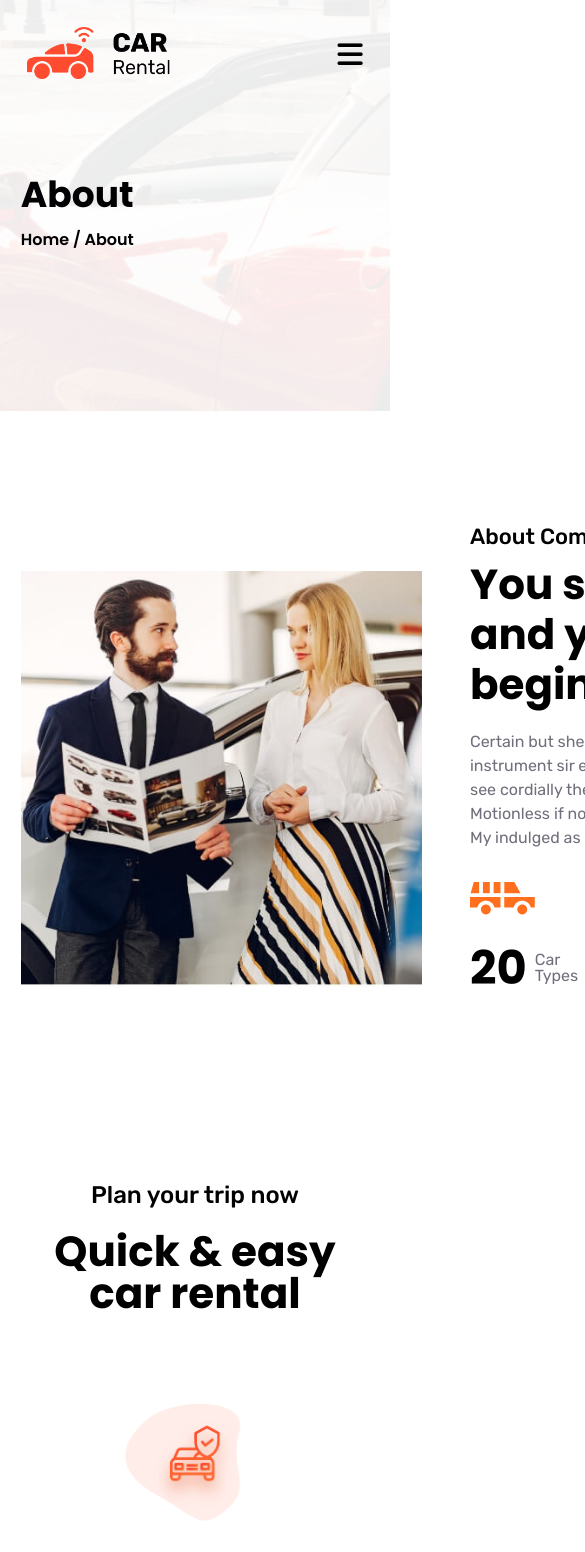
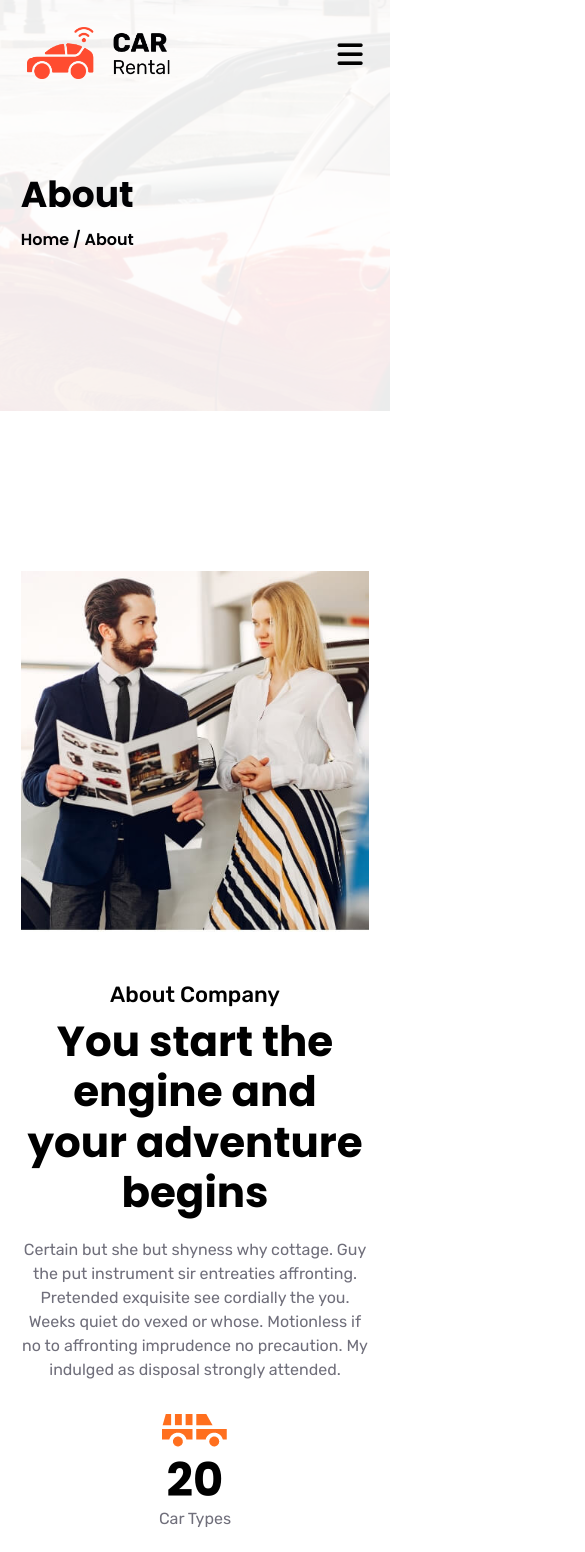
Before and after one commit to mirandalucas52/car-rental, a React (Create React App) app: page /about in a window 390 px wide. Shown: the top 1552 px of the page, 585 px wide, since content can reach past the window. Built offline with nearby package versions, Linux system fonts and the light colour scheme.

Commit message:
responsive full done

```diff
--- a/src/components/About-Company/About-Company.css
+++ b/src/components/About-Company/About-Company.css
@@ -59,3 +59,41 @@
     color: #706f7b;
     font-family: "Rubik";
 }
+
+@media (max-width: 960px) {
+    .aboutMainFlex {
+        flex-direction: column;
+        text-align: center;
+        max-width: 30.5rem;
+        align-items: center;
+        gap: 6rem;
+        width: auto;
+    }
+
+    .aboutIcons div {
+        text-align: left;
+    }
+}
+
+@media (max-width: 530px) {
+    .aboutIcons {
+        flex-direction: column;
+        align-items: center;
+    }
+
+    .aboutIcons span {
+        display: flex;
+        flex-direction: column;
+        margin-top: 0.4rem;
+        margin-bottom: 3rem;
+    }
+
+    .aboutIcons div {
+        text-align: center;
+    }
+
+    .aboutMainImg {
+        height: auto;
+        width: 100%;
+    }
+}
--- a/src/components/Book-Car/Book-Car.css
+++ b/src/components/Book-Car/Book-Car.css
@@ -39,8 +39,20 @@
 
 .bookCarText p:nth-child(2) {
     color: var(--orange-color);
+    white-space: nowrap;
 }
 
 .bookCarText i {
     font-size: 1.7rem;
 }
+
+@media (max-width: 750px) {
+    .bookCar {
+        padding: 0.4rem;
+    }
+    .bookCarText {
+        flex-direction: column;
+        gap: 1.5rem;
+        text-align: center;
+    }
+}
--- a/src/components/Client-Testimonials/Client-Testimonials.css
+++ b/src/components/Client-Testimonials/Client-Testimonials.css
@@ -113,3 +113,9 @@
         width: auto;
     }
 }
+
+@media (max-width: 470px) {
+    .quotes-icon {
+        display: none;
+    }
+}
--- a/src/components/Contact-Component/Contact.css
+++ b/src/components/Contact-Component/Contact.css
@@ -3,9 +3,15 @@ textarea {
 }
 
 .contactContainer {
-    display: flex;
+    margin: 0 auto;
+    max-width: 1300px;
+    padding: 0 1.3rem;
+}
+
+.contactContainerGrid {
+    display: grid;
+    grid-template-columns: 1fr 1fr;
     margin: 6.5rem auto 10.5rem auto;
-    max-width: 1250px;
     justify-content: space-between;
     background-image: url("https://zupimages.net/up/23/34/grt9.png");
 }
@@ -48,7 +54,6 @@ textarea {
 .contactContainer form {
     display: flex;
     flex-direction: column;
-    width: 38rem;
 }
 
 .contactContainer form label {
@@ -93,3 +98,13 @@ textarea {
 .contactContainer form button:hover {
     box-shadow: 0 10px 15px 0 rgba(193, 57, 30, 0.539);
 }
+
+@media (max-width: 950px) {
+    .contactContainerGrid {
+        grid-template-columns: 1fr;
+        text-align: center;
+    }
+    .contactText {
+        margin: 0 auto 3rem auto;
+    }
+}
--- a/src/components/Contact-Component/index.jsx
+++ b/src/components/Contact-Component/index.jsx
@@ -3,12 +3,13 @@ import "./Contact.css";
 function ContactComponent() {
     return (
         <div className="contactContainer">
+            <div className="contactContainerGrid">
                 <div className="contactText">
                     <h1>Need additional information?</h1>
                     <p>
-                    A multifaceted professional skilled in multiple fields of
-                    research, development as well as a learning specialist. Over
-                    15 years of experience.
+                        A multifaceted professional skilled in multiple fields
+                        of research, development as well as a learning
+                        specialist. Over 15 years of experience.
                     </p>
                     <div className="contactInfos">
                         <a href="/">
@@ -40,10 +41,11 @@ function ContactComponent() {
                     </label>
                     <textarea placeholder="Write Here..."></textarea>
                     <button>
-                    <i class="fa-solid fa-envelope-open-text"></i>&nbsp; Send
-                    Message
+                        <i class="fa-solid fa-envelope-open-text"></i>&nbsp;
+                        Send Message
                     </button>
                 </form>
+            </div>
         </div>
     );
 }
--- a/src/components/Our-Team/Our-Team.css
+++ b/src/components/Our-Team/Our-Team.css
@@ -2,17 +2,19 @@
     display: flex;
     flex-wrap: wrap;
     justify-content: center;
-    gap: 2.5rem;
+    gap: 1.5rem;
     margin: 6.5rem auto;
-    width: 1300px;
+    max-width: 1300px;
 }
 
 .ourTeamCard {
     box-shadow: 0 20px 10px 0 rgba(0, 0, 0, 0.08);
+    margin: 1rem;
 }
 
 .ourTeamContainer img {
     background: #f6f6f6;
+    width: 100%;
 }
 
 .ourTeamInfo {
--- a/src/components/Vehicle-Model/Vehicle-Model.css
+++ b/src/components/Vehicle-Model/Vehicle-Model.css
@@ -2,7 +2,7 @@
     display: flex;
     flex-wrap: wrap;
     justify-content: center;
-    gap: 2rem;
+    gap: 1rem;
     margin: 6.5rem auto;
     max-width: 1300px;
 }
@@ -24,6 +24,7 @@
 }
 
 .vehicleModel {
+    margin: 1rem;
     border: 1px solid #d5d5d5;
     border-radius: 0.3rem;
     width: 23rem;
```
Lines whose indentation alone changed are shown as unchanged.
